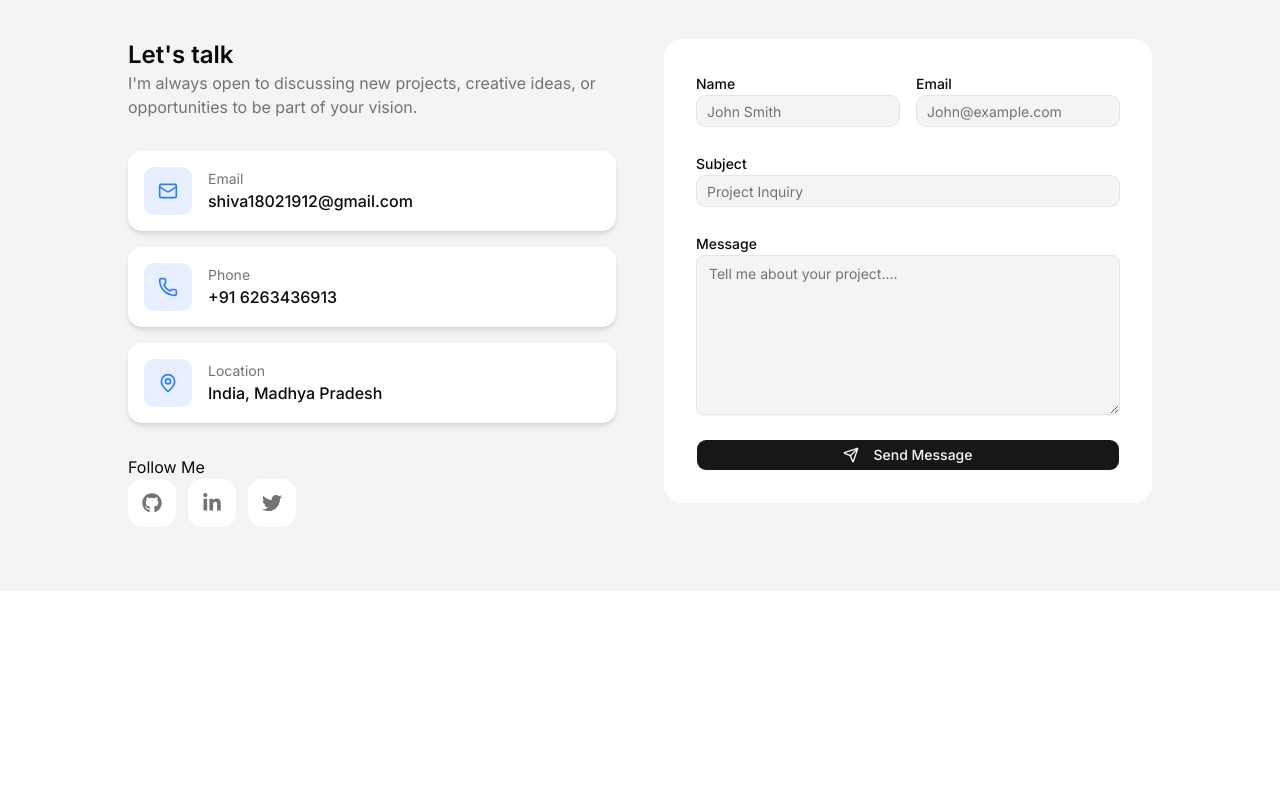
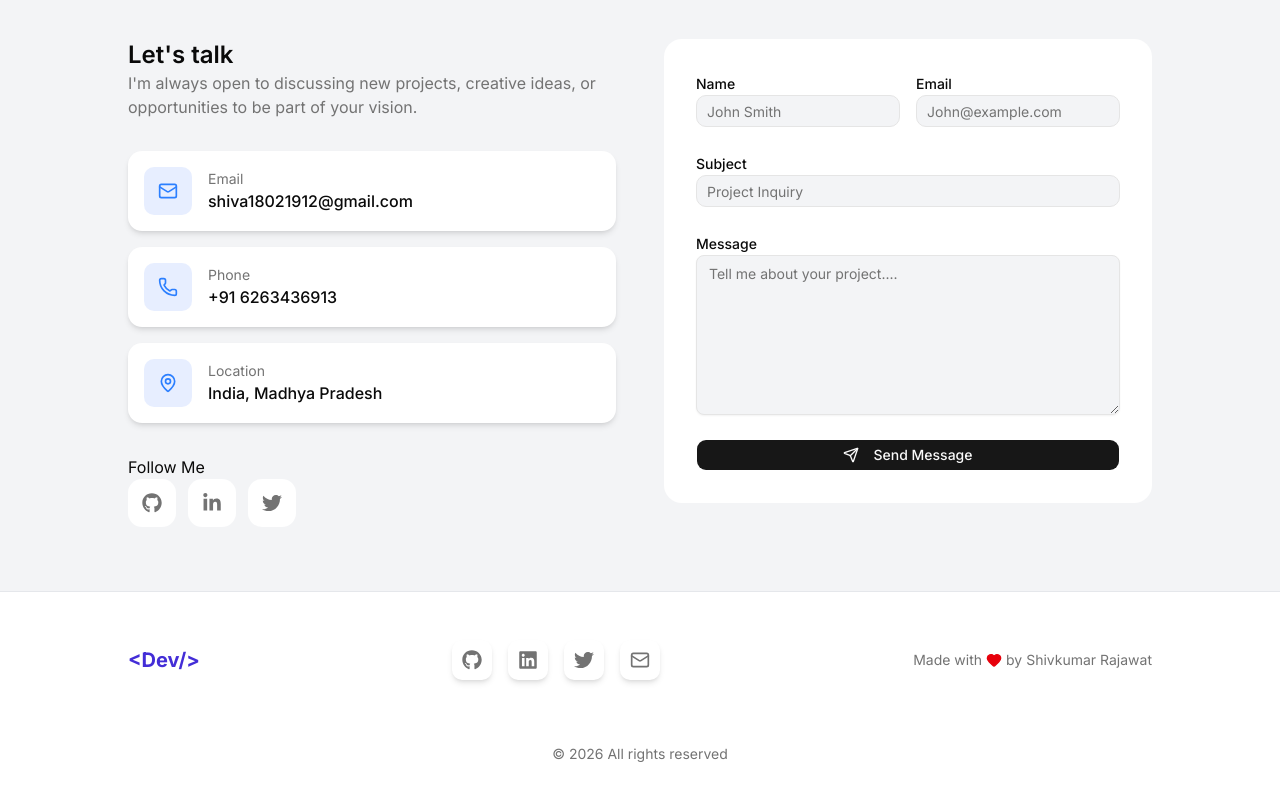
Before and after one commit to rajawatshivpratap46/portfolio, a Next.js app: page / in a window 1280 px wide. Shown: the part 6178-6978 px from the top of the page. Before the commit the page ends 6769 px from the top, so only its background shows below. Built offline with nearby package versions, Linux system fonts and the light colour scheme.

Commit message:
Footer section is completed and working fine

```diff
--- a/app/layout.tsx
+++ b/app/layout.tsx
@@ -4,6 +4,7 @@
 import Provider from "@/components/Hoc/Provider";
 import ResponsiveNav from "@/components/Home/Navbar/ResponsiveNav";
 import Home from "@/components/Home/Home";
+import Footer from "@/components/Home/Footer/Footer";
 
 
 
@@ -30,6 +31,7 @@
         <Provider>
           <ResponsiveNav/>
           {children}
+          <Footer/>
         </Provider>
       </body>
     </html>
--- /dev/null
+++ b/components/Home/Footer/Footer.tsx
@@ -0,0 +1,39 @@
+import { footerSocialLinks } from '@/data'
+import { Heart } from 'lucide-react'
+import React from 'react'
+
+const Footer = () => {
+  return (
+    <footer className="border-t bg-white dark:bg-gray-900 border-gray-200 dark:border-gray-700
+    py-12">
+      <div className="w-[80%] mx-auto">
+        <div className="flex flex-col md:flex-row items-center justify-between gap-6">
+            <a href="#home" className="text-xl font-bold text-indigo-700">
+                {"<Dev/>"}
+            </a>
+            <div className="flex items-center gap-4">
+                {footerSocialLinks.map((link)=>{
+                    return <a href="link.href" key={link.label} target="_blank"  rel="noopener
+                    noreferrer" className="w-10 h-10 rounded-lg bg-white dark:bg-gray-800 shadow-md
+                    flex items-center justify-center text-muted-foreground hover:text-blue-500
+                    transition-colors">
+                        <link.icon className="w-5 h-5"/>
+                    </a>
+                })}
+            </div>
+            <p className="text-sm text-muted-foreground flex items-center gap-1">
+                Made with {''} <Heart className="w-4 h-4 text-destructive fill-destructive"/>by Shivkumar
+                Rajawat
+            </p>
+        </div>
+        <div className="mt-8 pt-8 border-gray-300 dark:border-gray-800 text-center">
+            <p className="text-sm text-muted-foreground">
+               © {new Date().getFullYear()} All rights reserved
+            </p>
+        </div>
+      </div>
+    </footer>
+  )
+}
+
+export default Footer
```
